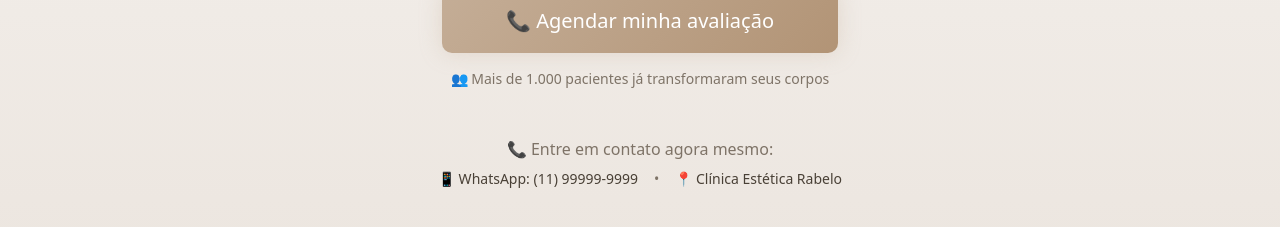
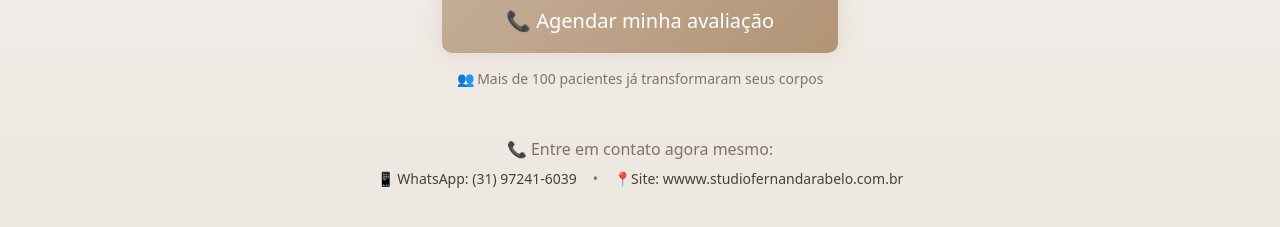
Before and after one commit to arthurdiblasio/crio-rabelo-glow-landing, a React (Vite) app: page / in a window 1280 px wide. Shown: the part 4950-5177 px from the top of the page. Built offline with nearby package versions, Linux system fonts and the light colour scheme; the HTML template or start-up script is replaced by a standard one.

Commit message:
Update CTA component with improved button functionality and contact information

```diff
--- a/src/components/CTA.tsx
+++ b/src/components/CTA.tsx
@@ -25,12 +25,12 @@ const CTA = () => {
             <Button
               size="lg"
               className="btn-cta text-xl px-16 py-8 mb-4"
-              onClick={() => window.open('https://wa.me/5531972416039', '_blank')}
+              onClick={() => window.open('https://wa.me/5531972416039?text=Olá! Quero agendar minha avaliação', '_blank')}
             >
               📞 Agendar minha avaliação
             </Button>
             <p className="text-sm text-muted-foreground">
-              👥 Mais de 1.000 pacientes já transformaram seus corpos
+              👥 Mais de 100 pacientes já transformaram seus corpos
             </p>
           </div>
 
@@ -40,9 +40,15 @@ const CTA = () => {
               📞 Entre em contato agora mesmo:
             </p>
             <div className="flex flex-col sm:flex-row gap-4 justify-center items-center text-sm">
-              <span className="font-medium">📱 WhatsApp: (11) 99999-9999</span>
+              <span className="font-medium">
+                <a href="https://wa.me/5531972416039?text=Olá! Quero agendar minha avaliação', '_blank'">
+                  📱 WhatsApp: (31) 97241-6039
+                </a>
+              </span>
               <span className="hidden sm:block text-muted-foreground">•</span>
-              <span className="font-medium">📍 Clínica Estética Rabelo</span>
+              <span className="font-medium"><a href="wwww.studiofernandarabelo.com.br', '_blank'">
+                📍Site: wwww.studiofernandarabelo.com.br
+              </a></span>
             </div>
           </div>
         </div>
```
